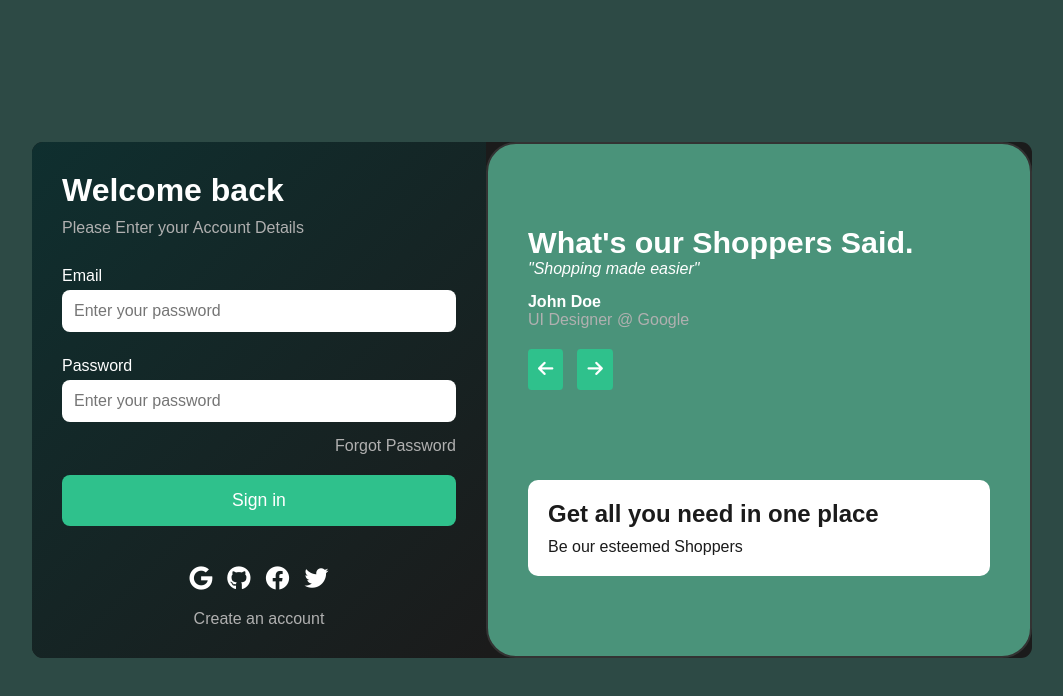
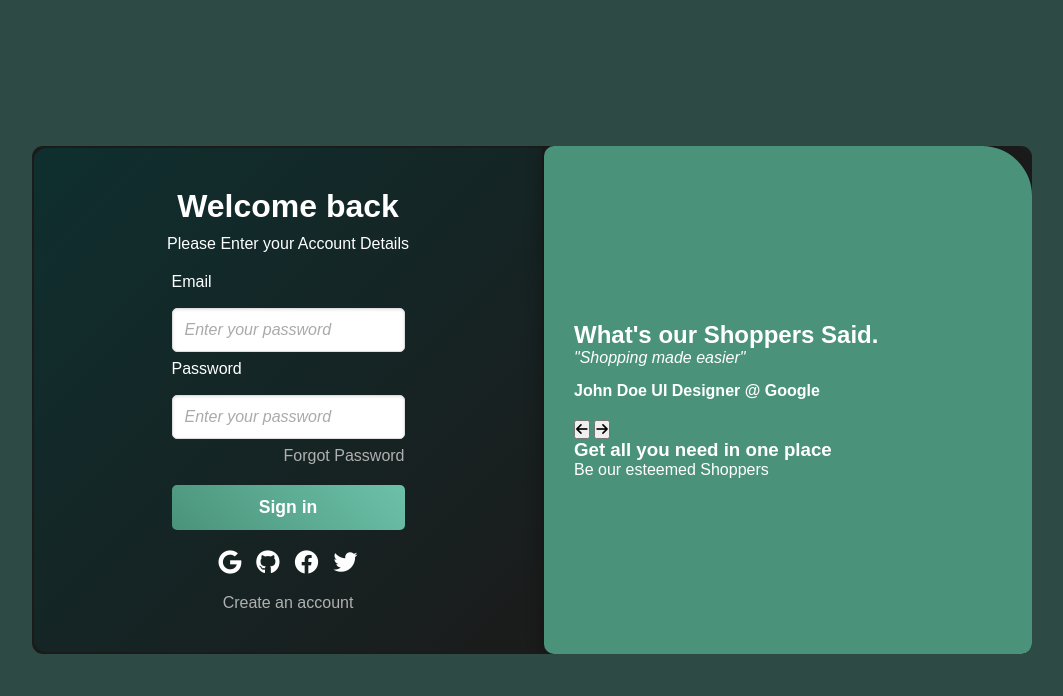
Before and after one commit to mariontamnai/responsive-admin-dashboard, a plain HTML site: page Documents/indian login/index.html in a window 1280 px wide. Shown: the whole page, without its empty margins (108-1171 px from the left). Drawn offline with Linux system fonts and the light colour scheme.

Commit message:
Added some few lines

```diff
--- a/Documents/indian login/style.css
+++ b/Documents/indian login/style.css
@@ -3,6 +3,7 @@
     padding: 0;
     box-sizing: border-box;
     font-family: Arial, sans-serif;
+
 }
 
 body {
@@ -16,23 +17,28 @@ body {
 
 .container {
     display: flex;
-    flex-direction: row;
     background-color: #1B1B1B;
     border-radius: 11px;
     overflow: hidden;
     width: 90%;
     max-width: 1000px;
-    height: auto;
 }
 
 
 .login-section {
-    padding: 30px;
-    width: 50%;
+    flex: 1;
+    padding: 40px;
+    width: 100%;
+    height: 90%;
     background: linear-gradient(135deg, #0F2F2F, #1B1B1B);
+    border: 2px solid #1B1B1B;
+    border-radius: 15px 0 0 15px;
     display: flex;
     flex-direction: column;
     justify-content: center;
+    align-items: center;
+    box-shadow: inset 0 0 0 rgba(74, 147, 122, 0);
+    transition: box-shadow 0.3s ease;
 }
 
 .login-section h1 {
@@ -41,8 +47,11 @@ body {
 }
 
 .login-section p {
-    color: #B0B0B0;
     margin-bottom: 20px;
+}
+
+.login-section:hover {
+    box-shadow: inset 0 0 20px rgba(74, 147, 122, 0.6);
 }
 
 form {
@@ -50,17 +59,42 @@ form {
     flex-direction: column;
 }
 
+form:focus-within {
+    transform: scale(1.02);
+    box-shadow: 0 8px 16px rgba(0, 0, 0, 0.15);
+    transition: transform 0.3s ease, box-shadow 0.3s ease;
+}
+
+
 form label {
-    margin: 10px 0 5px;
+    display: block;
+    margin-bottom: 9px;
+    font-weight: 500;
+
 }
 
 form input {
+    width: 100%;
     padding: 12px;
-    margin-bottom: 15px;
-    border-radius: 8px;
-    border: none;
+    margin: 8px 0;
+    border: 1px solid #ddd;
+    border-radius: 5px;
     font-size: 1em;
+    box-shadow: inset 0 1px 3px rgba(0, 0, 0, 0.1);
+    transition: border-color 0.3s ease, box-shadow 0.3s ease;
 }
+
+form input:focus {
+    border-color: #4A937A;
+    box-shadow: 0 0 5px rgba(74, 147, 122, 0.3);
+    outline: none;
+}
+
+form input::placeholder {
+    color: #aaa;
+    font-style: italic;
+}
+
 
 .forgot-password {
     color: #B0B0B0;
@@ -70,21 +104,41 @@ form input {
 }
 
 .sign-in-button {
-    padding: 15px;
+    padding: 12px;
     border: none;
-    border-radius: 8px;
-    background-color: #2FC18C;
+    border-radius: 5px;
+    background: linear-gradient(45deg, #4A937A, #6DC1A9);
     color: white;
     font-size: 1.1em;
+    font-weight: bold;
     cursor: pointer;
-    margin-bottom: 20px;
+    transition: background 0.3s ease, transform 0.2s ease;
 }
+
+.sign-in-button:hover {
+    background: linear-gradient(45deg, #6DC1A9, #4A937A);
+    transform: translateY(-2px);
+}
+
+button:active {
+    transform: translateY(1px);
+}
+
+.error-message {
+    color: #e74c3c;
+    font-size: 0.9em;
+    margin-top: 5px;
+    display: none;
+}
+
+
 
 .social-icons {
     display: flex;
     justify-content: center;
     gap: 15px;
     margin-top: 20px;
+    color: inherit;
 }
 
 .social-icons i {
@@ -92,6 +146,7 @@ form input {
     cursor: pointer;
     color: inherit;
 }
+
 
 .create-account {
     color: #B0B0B0;
@@ -102,31 +157,49 @@ form input {
 
 /* Testimonial Section */
 .testimonial-section {
+    flex: 1;
     position: relative;
-    padding: 40px;
-    border-radius: 10px;
-    border: 2px solid #333;
-    transition: border 0.3s ease;
-    border-top-left-radius: 30px;
-    border-top-right-radius: 30px;
-    border-bottom-right-radius: 30px;
-    border-bottom-left-radius: 30px;
-    width: 60%;
-    min-height: 400px;
+    padding: 30px;
     background-color: #4A937A;
+    color: #FFFFFF;
     display: flex;
     flex-direction: column;
     justify-content: center;
-    color: #FFFFFF;
+    align-items: flex-start;
+    border-radius: 10px;
+    border-top-right-radius: 50px;
+    box-shadow: -5px 0px 15px rgba(0, 0, 0, 0.2);
+    overflow: hidden
 }
+
+.testimonial-section::before {
+    content: "";
+    position: absolute;
+    top: -20px;
+    right: -20px;
+    width: 50px;
+    height: 50px;
+    background-color: #1B1B1B;
+    border-radius: 50%;
+    transform: translate(50%, -50%);
+    z-index: 1;
+}
+
+.testimonial-section .content {
+    position: relative;
+    z-index: 2;
+}
+
 
 .testimonial-section:hover {
     border: 2px solid #00ffa667;
 }
 
-.testimonial-section h2 {
-    font-size: 1.9em;
-    margin-top: 1;
+.testimonial-section h2,
+p {
+    font-size: 1.em;
+    margin: 10;
+    padding: 0;
 }
 
 blockquote {
@@ -139,39 +212,50 @@ blockquote {
     margin-bottom: 20px;
 }
 
-.author span {
+.author br {
     display: block;
     font-weight: normal;
     color: #B0B0B0;
 }
 
-.navigation-buttons {
+.button-container {
     display: flex;
-    gap: 14px;
+    gap: 10px;
+    margin-top: 10px;
+}
+
+.button-container i {
+    width: 40px;
+    height: 40px;
+    color: #FFFFFF;
+    background-color: #333;
+    border-radius: 10px;
+    display: flex;
+    align-items: center;
+    justify-content: center;
+    cursor: pointer;
+}
+.i .fas fa-arrow-left{
+    background-color: #4A937A;
+}
+
+.info-box {
+    margin-top: 500px;
+    padding: 30px;
+    background-color: #FFFFFF;
+    color: #333;
+    border-radius: 25px;
+    display: flex;
+    flex-direction: column;
+    position: relative;
+}
+
+.info-tittle {
+    font-weight: bold;
     margin-bottom: 10px;
 }
 
-.nav-button {
-    border: none;
-    padding: 10px;
-    border-radius: 10%;
-    background-color: #2FC18C;
-    color: #FFFFFF;
-    cursor: pointer;
-    font-size: 1.1em;
-}
-
-.promotion {
-    background-color: #FFFFFF;
-    color: #1B1B1B;
-    padding: 20px;
-    border-radius: 10px;
-    margin-top: 80px;
-    position: relative;
-    z-index: 1;
-}
-
-.promotion h3 {
-    font-size: 24px;
+.info-description {
+    font-size: 0.9em;
     margin-bottom: 10px;
 }
```
